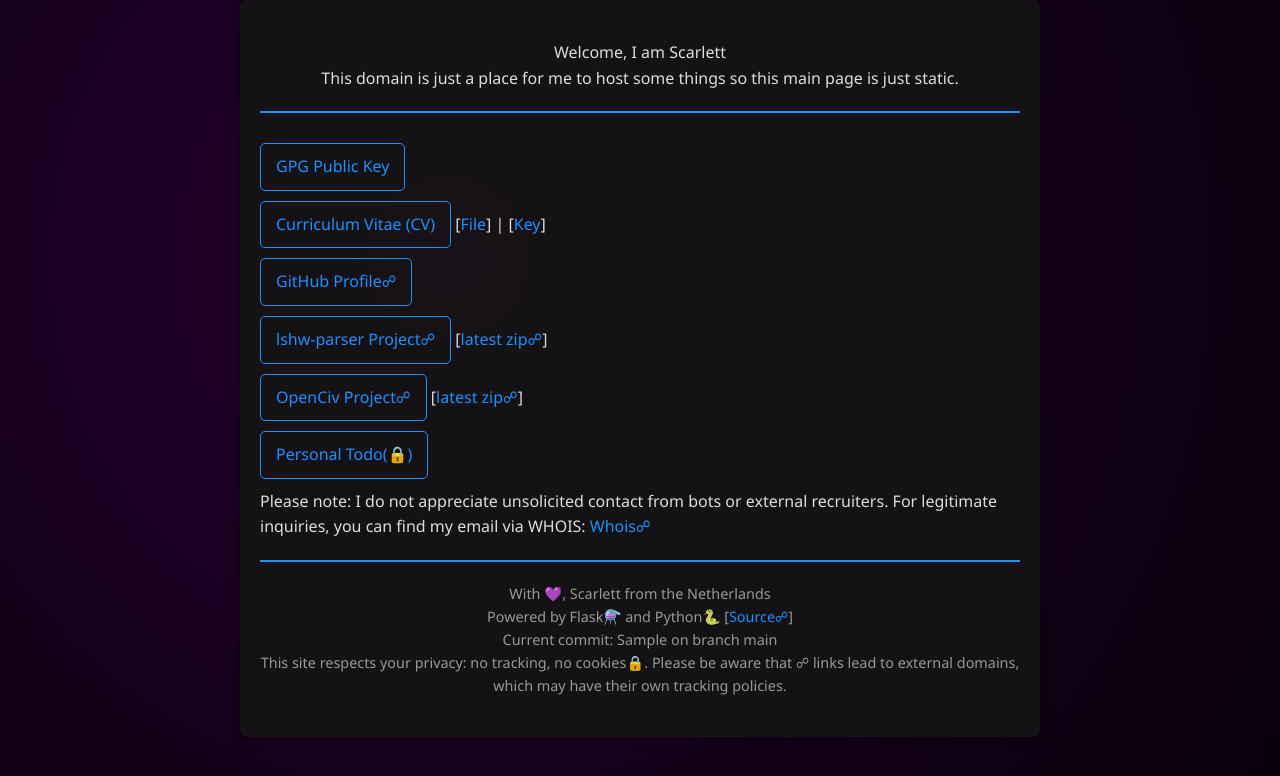
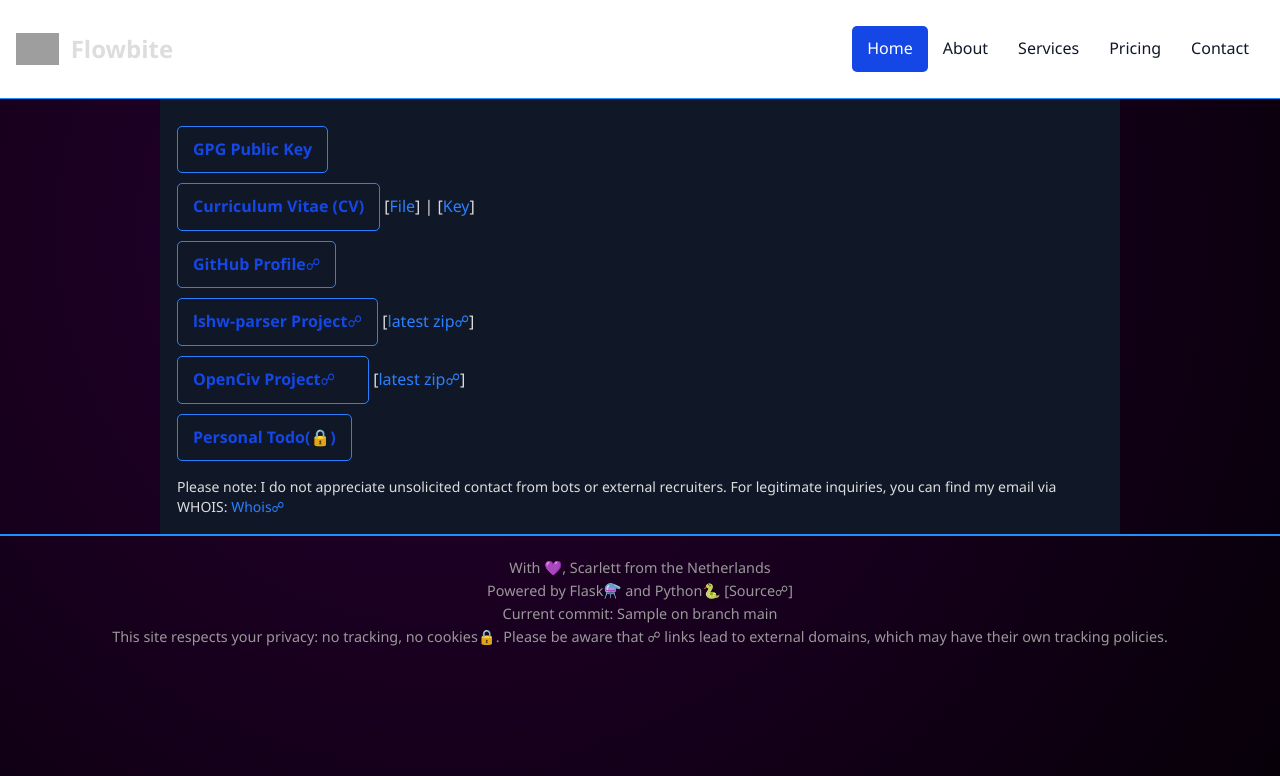
Before and after one commit to ScarlettSamantha/scarlettbytes, a Flask app: page / in a window 1280 px wide. Shown: the top 776 px of the page. Run offline with Flask 3, Linux system fonts and the light colour scheme; a database or web service that is not in the repository returns one stand-in record (values such as "Sample title"); data that the repository does not hold is empty; style sheets or scripts are compiled from the project's sources; grey boxes are pictures that could not be loaded.

Commit message:
:wip: redesign
Signed-off-by: Scarlett Samantha Verheul <scarlett.verheul@gmail.com>

```diff
--- a/app/app.py
+++ b/app/app.py
@@ -1,3 +1,4 @@
+import keyword
 import warnings
 from flask import Flask, Response, send_file, render_template, redirect, request
 from flask_limiter import Limiter
@@ -193,10 +194,80 @@ def cv() -> Response:
     )
 
 
+@app.route(rule="/about", methods=["GET"])
+@limiter.limit(limit_value="100 per minute")
+def about() -> str:
+    import pathlib
+    import markdown2
+    from typing import Dict
+
+    # Get the current Git commit hash and branch name
+    git_info: Dict[str, str] = get_git_info(
+        author="ScarlettSamantha", repo="scarlettbytes"
+    )
+
+    # Construct the path to the README.md file relative to this file's directory.
+    base_path: pathlib.Path = pathlib.Path(__file__).parent
+    readme_path: pathlib.Path = base_path / "files" / "README.md"
+    # Read the markdown content from the README file using UTF-8 encoding.
+    markdown_raw: str = readme_path.read_text(encoding="utf-8")
+    # Convert markdown to HTML.
+    content: str = markdown2.markdown(markdown_raw)
+
+    print(content)
+
+    # Render the home page template with the git information and markdown content.
+    return render_template(
+        template_name_or_list="about.j2",
+        commit_hash=git_info["commit_hash"],
+        branch_name=git_info["branch_name"],
+        page="about",
+        content=str(content),
+    )
+
+
 @app.route(rule="/", defaults={"path": ""})
 @app.route(rule="/<path:path>")
-@limiter.limit(limit_value="10 per minute")
+@limiter.limit(limit_value="100 per minute")
 def catch_all(path: str) -> str:
+    # Get the current Git commit hash and branch name
+    git_info: Dict[str, str] = get_git_info(
+        author="ScarlettSamantha", repo="scarlettbytes"
+    )
+    description: str = "I am scarlett a software engieneer, focusing on SaaS and Server based computer with some other stuff."
+    # Render the home page template with the git information
+    return render_template(
+        template_name_or_list="home.j2",
+        commit_hash=git_info["commit_hash"],
+        branch_name=git_info["branch_name"],
+        page="home",
+        description=description,
+        og_title="Scarlett Verheul - Software Engineer",
+        og_description=description,
+        author="Scarlett Samantha Verheul",
+        og_url="https://scarlettbytes.com",
+        keyword=",".join(
+            [
+                "Scarlett Verheul",
+                "Software Engineer",
+                "Scarlett",
+                "Samantha",
+                "Verheul",
+                "PHP",
+                "Python",
+                "SaaS",
+                "Vacature",
+                "Rotterdam",
+                "Netherlands",
+                "Nederland",
+            ]
+        ),
+    )
+
+
+@app.route(rule="/contact")
+@limiter.limit(limit_value="100 per minute")
+def contact(path: str) -> str:
     # Get the current Git commit hash and branch name
     git_info: Dict[str, str] = get_git_info(
         author="ScarlettSamantha", repo="scarlettbytes"
@@ -206,6 +277,7 @@ def catch_all(path: str) -> str:
         template_name_or_list="home.j2",
         commit_hash=git_info["commit_hash"],
         branch_name=git_info["branch_name"],
+        page="contact",
     )
 
 
@@ -266,3 +338,7 @@ def datetime_endpoint() -> Response | str:
     except Exception:
         # Handle any exceptions during formatting
         return Response(response="Error formatting datetime.", status=500)
+
+
+if __name__ == "__main__":
+    app.run("127.0.0.1", 5000, True, True)
--- a/app/requirements.txt
+++ b/app/requirements.txt
@@ -5,3 +5,4 @@ flask_limiter
 limits
 pymemcache
 gitpython
+markdown2[all]
--- a/app/static/css/app.css
+++ b/app/static/css/app.css
@@ -1,3 +1,48 @@
+@layer theme, base, components, utilities;
+@import "tailwindcss/theme.css" layer(theme);
+@import "tailwindcss/preflight.css" layer(base);
+@import "tailwindcss/utilities.css" layer(utilities);
+h1 {
+    font-size: 2.25rem;       /* Similar to Tailwind's text-4xl */
+    line-height: 2.5rem;      /* Matching leading-10 */
+    font-weight: 700;         /* Bold */
+    margin: 1.5em 0 0.5em;     /* Top & bottom margins */
+    letter-spacing: -0.025em; /* Slightly tighter spacing */
+  }
+
+  h2 {
+    font-size: 1.875rem;      /* Similar to Tailwind's text-3xl */
+    line-height: 2.25rem;     /* Matching leading-9 */
+    font-weight: 600;         /* Semi-bold */
+    margin: 1.5em 0 0.5em;     /* Consistent vertical spacing */
+    letter-spacing: -0.015em; /* Subtle letter spacing */
+  }
+
+  h3 {
+    font-size: 1.5rem;        /* Similar to Tailwind's text-2xl */
+    line-height: 2rem;        /* Matching leading-8 */
+    font-weight: 600;         /* Semi-bold */
+    margin: 1.5em 0 0.5em;
+    letter-spacing: -0.01em;  /* Slightly adjusted letter spacing */
+  }
+
+  h4 {
+    font-size: 1.25rem;       /* Similar to Tailwind's text-xl */
+    line-height: 1.75rem;     /* Matching leading-7 */
+    font-weight: 600;         /* Semi-bold */
+    margin: 1.5em 0 0.5em;
+    letter-spacing: -0.005em; /* Minimal letter spacing adjustment */
+  }
+
+  h5 {
+    font-size: 1.125rem;      /* Similar to Tailwind's text-lg */
+    line-height: 1.5rem;      /* Matching leading-6 */
+    font-weight: 600;         /* Semi-bold */
+    margin: 1.5em 0 0.5em;
+    letter-spacing: 0;        /* Default spacing */
+  }
+
+
 body {
     font-family: 'Segoe UI', Tahoma, Geneva, Verdana, sans-serif;
     line-height: 1.6;
@@ -35,7 +80,6 @@ body {
 }
 
 a {
-    color: #1E90FF;
     text-decoration: none;
 }
 
@@ -43,14 +87,6 @@ a:hover {
     text-decoration: underline;
 }
 
-.container {
-    max-width: 800px;
-    margin: 0 auto;
-    padding: 20px;
-    background-color: rgba(20, 20, 20, 0.9);
-    box-shadow: 0 0 10px rgba(0, 0, 0, 0.5);
-    border-radius: 8px;
-}
 
 .header, .footer {
     text-align: center;
@@ -61,14 +97,14 @@ a:hover {
     border-bottom: 2px solid #1E90FF;
 }
 
-.content {
-    padding: 20px 0;
-}
-
 .footer {
     border-top: 2px solid #1E90FF;
     font-size: 0.9em;
     color: #999;
+}
+
+nav {
+    border-bottom: 1px solid #1E90FF;
 }
 
 ul {
@@ -83,13 +119,11 @@ ul li {
 ul li a:not(.no_style) {
     display: inline-block;
     padding: 10px 15px;
-    border: 1px solid #1E90FF;
     border-radius: 5px;
     transition: background-color 0.3s, color 0.3s;
 }
 
 ul li a:hover {
-    background-color: #1E90FF;
     color: #fff;
 }
 
--- a/app/templates/_header.j2
+++ b/app/templates/_header.j2
@@ -1,6 +1,4 @@
 <div class="header">
-    {% block header %}
         <h1>Welcome, I am Scarlett</h1>
         <p>This domain is just a place for me to host some things so this main page is just static.</p>
-    {% endblock %}
 </div>
--- /dev/null
+++ b/app/templates/_menu.j2
@@ -0,0 +1,58 @@
+<nav class="bg-white border-gray-200 dark:bg-gray-900">
+  <div class="max-w-screen-xl flex flex-wrap items-center justify-between mx-auto p-4">
+    <a href="https://flowbite.com/" class="flex items-center space-x-3 rtl:space-x-reverse">
+      <img src="https://flowbite.com/docs/images/logo.svg" class="h-8" alt="Flowbite Logo" />
+      <span class="self-center text-2xl font-semibold whitespace-nowrap dark:text-white">Flowbite</span>
+    </a>
+    <button data-collapse-toggle="navbar-default" type="button" class="inline-flex items-center p-2 w-10 h-10 justify-center text-sm text-gray-500 rounded-lg md:hidden hover:bg-gray-100 focus:outline-none focus:ring-2 focus:ring-gray-200 dark:text-gray-400 dark:hover:bg-gray-700 dark:focus:ring-gray-600" aria-controls="navbar-default" aria-expanded="false">
+      <span class="sr-only">Open main menu</span>
+      <svg class="w-5 h-5" aria-hidden="true" xmlns="http://www.w3.org/2000/svg" fill="none" viewBox="0 0 17 14">
+        <path stroke="currentColor" stroke-linecap="round" stroke-linejoin="round" stroke-width="2" d="M1 1h15M1 7h15M1 13h15"/>
+      </svg>
+    </button>
+    <div class="hidden w-full md:block md:w-auto" id="navbar-default">
+      <ul class="font-medium flex flex-col p-4 md:p-0 mt-4 border border-gray-100 rounded-lg bg-gray-50 md:flex-row md:space-x-8 rtl:space-x-reverse md:mt-0 md:border-0 md:bg-white dark:bg-gray-800 md:dark:bg-gray-900 dark:border-gray-700">
+        <!-- Home Navigation Link -->
+        <li>
+          <a href="{{ url_for('catch_all') }}"
+             class="block py-2 px-3 rounded-sm md:p-0 {% if page == 'home' %}text-white bg-blue-700{% else %}text-gray-900 hover:bg-gray-100 md:hover:bg-transparent md:hover:text-blue-700 dark:text-white md:dark:hover:text-blue-500 dark:hover:bg-gray-700 dark:hover:text-white{% endif %}"
+             {% if page == 'home' %}aria-current="page"{% endif %}>
+            Home
+          </a>
+        </li>
+        <!-- About Navigation Link -->
+        <li>
+          <a href="{{ url_for('about') }}"
+             class="block py-2 px-3 rounded-sm md:p-0 {% if page == 'about' %}text-white bg-blue-700{% else %}text-gray-900 hover:bg-gray-100 md:hover:bg-transparent md:hover:text-blue-700 dark:text-white md:dark:hover:text-blue-500 dark:hover:bg-gray-700 dark:hover:text-white{% endif %}"
+             {% if page == 'about' %}aria-current="page"{% endif %}>
+            About
+          </a>
+        </li>
+        <!-- Services Navigation Link -->
+        <li>
+          <a href="{{ url_for('cv') }}"
+             class="block py-2 px-3 rounded-sm md:p-0 {% if page == 'services' %}text-white bg-blue-700{% else %}text-gray-900 hover:bg-gray-100 md:hover:bg-transparent md:hover:text-blue-700 dark:text-white md:dark:hover:text-blue-500 dark:hover:bg-gray-700 dark:hover:text-white{% endif %}"
+             {% if page == 'services' %}aria-current="page"{% endif %}>
+            Services
+          </a>
+        </li>
+        <!-- Pricing Navigation Link -->
+        <li>
+          <a href="{{ url_for('openciv') }}"
+             class="block py-2 px-3 rounded-sm md:p-0 {% if page == 'pricing' %}text-white bg-blue-700{% else %}text-gray-900 hover:bg-gray-100 md:hover:bg-transparent md:hover:text-blue-700 dark:text-white md:dark:hover:text-blue-500 dark:hover:bg-gray-700 dark:hover:text-white{% endif %}"
+             {% if page == 'pricing' %}aria-current="page"{% endif %}>
+            Pricing
+          </a>
+        </li>
+        <!-- Contact Navigation Link -->
+        <li>
+          <a href="{{ url_for('contact') }}"
+             class="block py-2 px-3 rounded-sm md:p-0 {% if page == 'contact' %}text-white bg-blue-700{% else %}text-gray-900 hover:bg-gray-100 md:hover:bg-transparent md:hover:text-blue-700 dark:text-white md:dark:hover:text-blue-500 dark:hover:bg-gray-700 dark:hover:text-white{% endif %}"
+             {% if page == 'contact' %}aria-current="page"{% endif %}>
+            Contact
+          </a>
+        </li>
+      </ul>
+    </div>
+  </div>
+</nav>
--- a/app/templates/base.j2
+++ b/app/templates/base.j2
@@ -1,5 +1,6 @@
 <!DOCTYPE html>
 <html lang="en">
+
 <head>
     <meta charset="UTF-8">
     <meta name="viewport" content="width=device-width, initial-scale=1.0">
@@ -12,18 +13,21 @@
     <meta property="og:type" content="website">
     <meta property="og:url" content="{{ og_url }}">
     <link rel="stylesheet" href="{{ url_for('static', filename='css/app.css') }}">
-    <script defer src="https://umami.scarlettbytes.nl/script.js" data-website-id="16b46f03-2d4b-409b-99ea-187f1c7f08f5"></script>
+    <script defer src="https://umami.scarlettbytes.nl/script.js"
+        data-website-id="16b46f03-2d4b-409b-99ea-187f1c7f08f5"></script>
     <script src="https://unpkg.com/@tailwindcss/browser@4"></script>
 </head>
+
 <body>
-    <div class="container">
-        {% include '_header.j2' %}
-
-        <div class="content">
-            {% block content %}{% endblock %}
+    <div class="max-w-full">
+        <div class="w-full">
+            {% include '_menu.j2' %}
+            <div class="w-full">
+                {% block content %}{% endblock %}
+            </div>
         </div>
-
         {% include '_footer.j2' %}
     </div>
 </body>
+
 </html>
--- a/app/templates/home.j2
+++ b/app/templates/home.j2
@@ -1,22 +1,64 @@
 {% extends 'base.j2' %}
 
-{% block header %}
-    <h1>Welcome, I am Scarlett</h1>
-    <p>This domain is just a place for me to host some things so this main page is just static.</p>
+{% block content %}
+
+<!-- Centered container for the content -->
+<div class="flex justify-center">
+  <!-- Removed relative left offset for true centering -->
+  <div class="w-3/4 border border-gray-900 bg-gray-900 p-4">
+    <ul class="space-y-2">
+      <li>
+        <a class="block max-w-48 border border-blue-500 text-blue-700 font-semibold rounded-t py-2 px-4"
+           target="_blank"
+           href="{{ url_for('gpg') }}">
+          GPG Public Key
+        </a>
+      </li>
+      <li>
+        <a class="block max-w-72 border border-blue-500 text-blue-700 font-semibold rounded-t py-2 px-4"
+           target="_blank"
+           href="{{ url_for('cv') }}">
+          Curriculum Vitae (CV)
+        </a>
+        [<a class="no_style text-blue-500" href="{{ url_for('cv_download') }}">File</a>]
+        | [<a class="no_style text-blue-500" href="{{ url_for('cv_download_key') }}">Key</a>]
+      </li>
+      <li>
+        <a class="block max-w-48 border border-blue-500 text-blue-700 font-semibold rounded-t py-2 px-4"
+           target="_blank"
+           href="https://github.com/ScarlettSamantha">
+          GitHub Profile☍
+        </a>
+      </li>
+      <li>
+        <a class="block max-w-72 border border-blue-500 text-blue-700 font-semibold rounded-t py-2 px-4"
+           target="_blank"
+           href="{{ url_for('lshw_parser') }}">
+          lshw-parser Project☍
+        </a>
+        [<a class="no_style text-blue-500" target="_blank" href="{{ url_for('lshw_parser_download') }}">latest zip☍</a>]
+      </li>
+      <li>
+        <a class="block w-48 border border-blue-500 text-blue-700 font-semibold rounded-t py-2 px-4"
+           target="_blank"
+           href="{{ url_for('lshw_parser_download') }}">
+          OpenCiv Project☍
+        </a>
+        [<a class="no_style text-blue-500" target="_blank" href="{{ url_for('openciv_download') }}">latest zip☍</a>]
+      </li>
+      <li>
+        <a class="block max-w-72 border border-blue-500 text-blue-700 font-semibold rounded-t py-2 px-4"
+           target="_blank"
+           href="https://todo.arcane-tech.nl">
+          Personal Todo(🔒)
+        </a>
+      </li>
+    </ul>
+    <p class="mt-4 text-sm">
+      Please note: I do not appreciate unsolicited contact from bots or external recruiters.
+      For legitimate inquiries, you can find my email via WHOIS:
+      <a class="text-blue-500" href="https://www.sidn.nl/whois?q=scarlettbytes.nl" target="_blank">Whois☍</a>
+    </p>
+  </div>
+</div>
 {% endblock %}
-
-{% block content %}
-    <ul>
-        <li><a target="_blank" href="{{ url_for('gpg') }}">GPG Public Key</a></li>
-        <li>
-            <a target="_blank" href="{{ url_for('cv') }}">Curriculum Vitae (CV)</a>
-            [<a class="no_style" href="{{ url_for('cv_download') }}">File</a>]
-            | [<a class="no_style" href="{{ url_for('cv_download_key') }}">Key</a>]
-        </li>
-        <li><a target="_blank" href="https://github.com/ScarlettSamantha">GitHub Profile☍</a></li>
-        <li><a target="_blank" href="{{ url_for('lshw_parser') }}">lshw-parser Project☍</a> [<a class="no_style" target="_blank" href="{{ url_for('lshw_parser_download') }}">latest zip☍</a>]</li>
-        <li><a target="_blank" href="{{ url_for('lshw_parser_download') }}">OpenCiv Project☍</a> [<a class="no_style" target="_blank" href="{{ url_for('openciv_download') }}">latest zip☍</a>]</li>
-        <li><a target="_blank" href="https://todo.arcane-tech.nl">Personal Todo(🔒)</a></li>
-    </ul>
-    <p>Please note: I do not appreciate unsolicited contact from bots or external recruiters. For legitimate inquiries, you can find my email via WHOIS: <a href="https://www.sidn.nl/whois?q=scarlettbytes.nl" target="_blank">Whois☍</a></p>
-{% endblock %}
--- a/requirements.txt
+++ b/requirements.txt
@@ -8,3 +8,4 @@ gunicorn
 flask
 flask_limiter
 pymemcache
+markdown2
```
Also changed, not shown: app/templates/about.j2 (added, +9 -0 lines), app/__init__.py (added), app/files/README.md (added), 1 other file.
